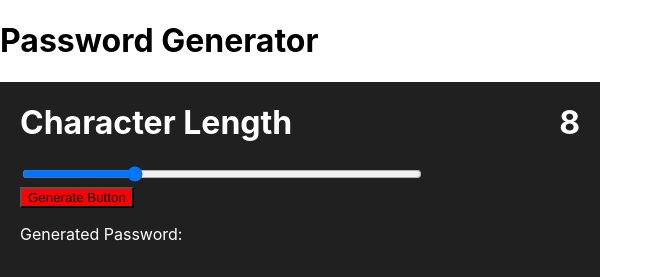
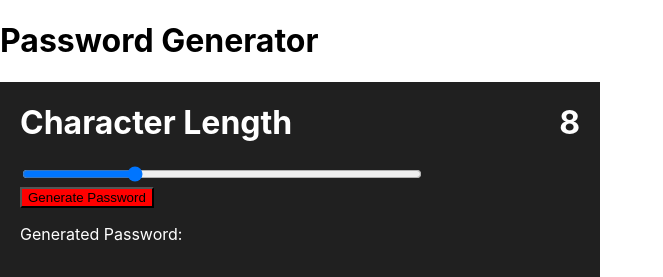
Before and after one commit to Zakariyya98/PasswordGenerator, a React (Create React App) app: page / in a window 1280 px wide. Shown: the top 277 px of the page, without its empty margins (0-663 px from the left). Built offline with nearby package versions, Linux system fonts and the light colour scheme.

Commit message:
GenerateButton.jsx: add: changed wording

```diff
--- a/src/components/GenerateButton/GenerateButton.jsx
+++ b/src/components/GenerateButton/GenerateButton.jsx
@@ -29,7 +29,7 @@ const GenerateButton = ({ charLength }) => {
         onClick={() => generatePassword(charLength)}
         className="generate-button__container"
       >
-        Generate Button
+        Generate Password
       </button>
       <p>Generated Password: {generatedPassword}</p>
     </div>
```
